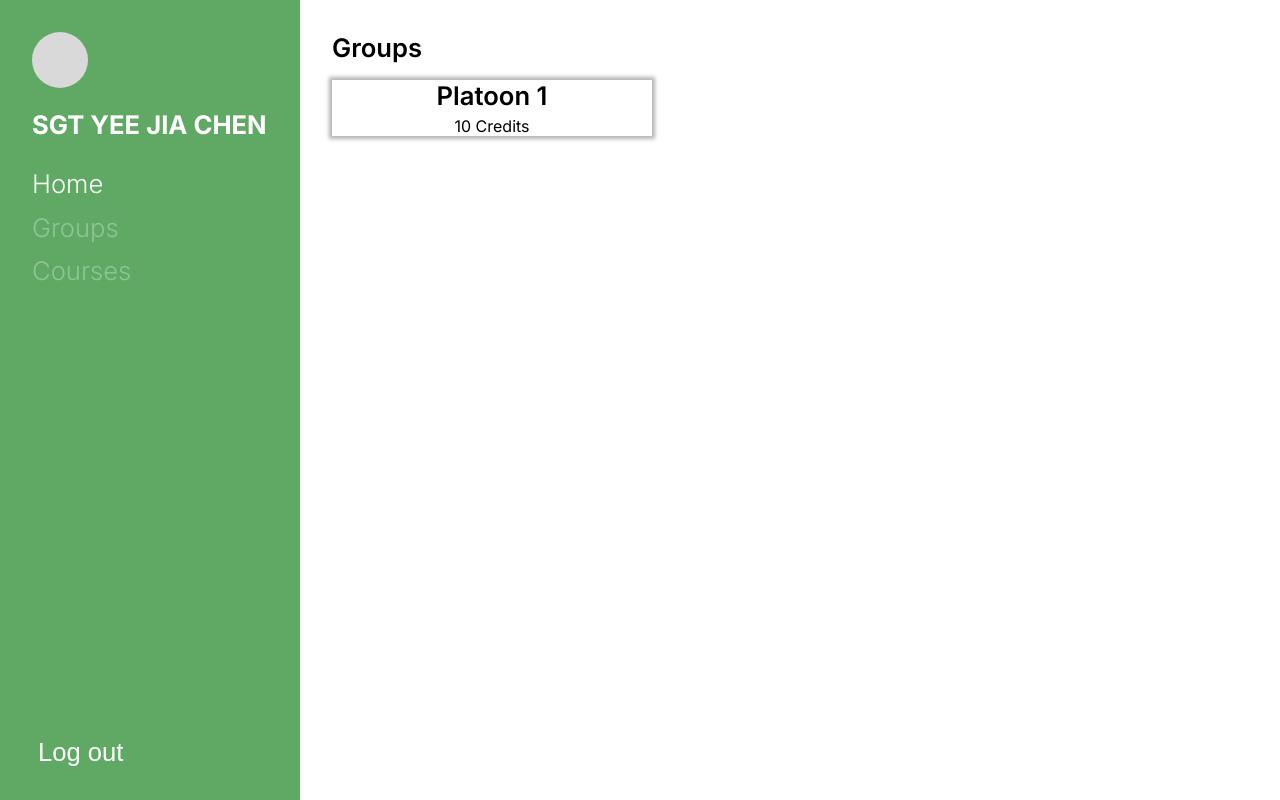
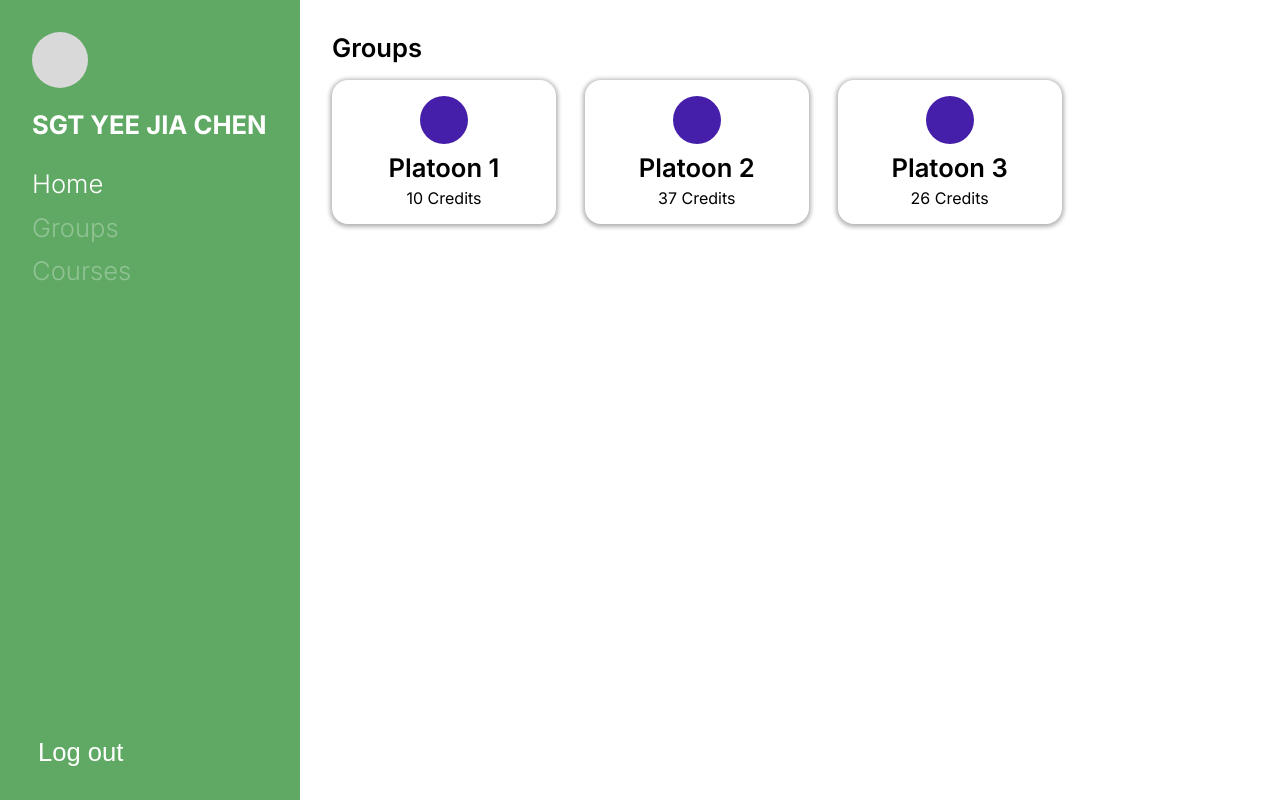
Before and after one commit to codeexp22-seb/SEBadmin, a Next.js app: page /dashboard/home in a window 1280 px wide. Built offline with nearby package versions, Linux system fonts and the light colour scheme; no server answers.

Commit message:
added grouplist component in home

```diff
--- a/components/home/GroupList.js
+++ b/components/home/GroupList.js
@@ -7,10 +7,22 @@ const GroupList = () => {
             <h1>Groups</h1>
             <div className={styles.groupList}>
                 <div className={styles.groupItem}>
+                    <div className={styles.groupIcon}></div>
                     <h1>Platoon 1</h1>
                     <p> 10 Credits </p>
                 </div>
+                <div className={styles.groupItem}>
+                    <div className={styles.groupIcon}></div>
+                    <h1>Platoon 2</h1>
+                    <p> 37 Credits </p>
+                </div>
+                <div className={styles.groupItem}>
+                    <div className={styles.groupIcon}></div>
+                    <h1>Platoon 3</h1>
+                    <p> 26 Credits </p>
+                </div>
             </div>
+
         </div>
 
      );
--- a/package.json
+++ b/package.json
@@ -13,6 +13,7 @@
     "@fortawesome/fontawesome-svg-core": "^6.1.1",
     "@fortawesome/free-solid-svg-icons": "^6.1.1",
     "@fortawesome/react-fontawesome": "^0.1.18",
+    "babel-plugin-macros": "^3.1.0",
     "dotenv": "^16.0.1",
     "firebase": "^9.8.3",
     "next": "12.1.6",
--- a/styles/home/GroupList.module.css
+++ b/styles/home/GroupList.module.css
@@ -11,16 +11,18 @@
 
 .groupList {
     display: flex;
-    gap: 1.2rem;
+    gap: 1.8rem;
 }
 
 .groupItem {
-    box-shadow: 0px 0px 4px 3px rgba(0,0,0,0.3);
+    box-shadow: 0px 1px 4px 2px rgba(0,0,0,0.3);
     display: flex;
     flex-direction: column;
     align-items: center;
     justify-content: center;
-    width: 20rem;
+    width: 14rem;
+    height: 9rem;
+    border-radius: 1rem;
 
 }
 
@@ -32,3 +34,11 @@
 .groupItem p {
     margin: 0;
 }
+
+.groupIcon {
+    background-color: #451FA9;
+    height: 3rem;
+    width: 3rem;
+    border-radius: 50%;
+    margin-bottom: 0.5rem;
+}
```
Also changed, not shown: 2 other files (tests, documents, lock files or other folders).
